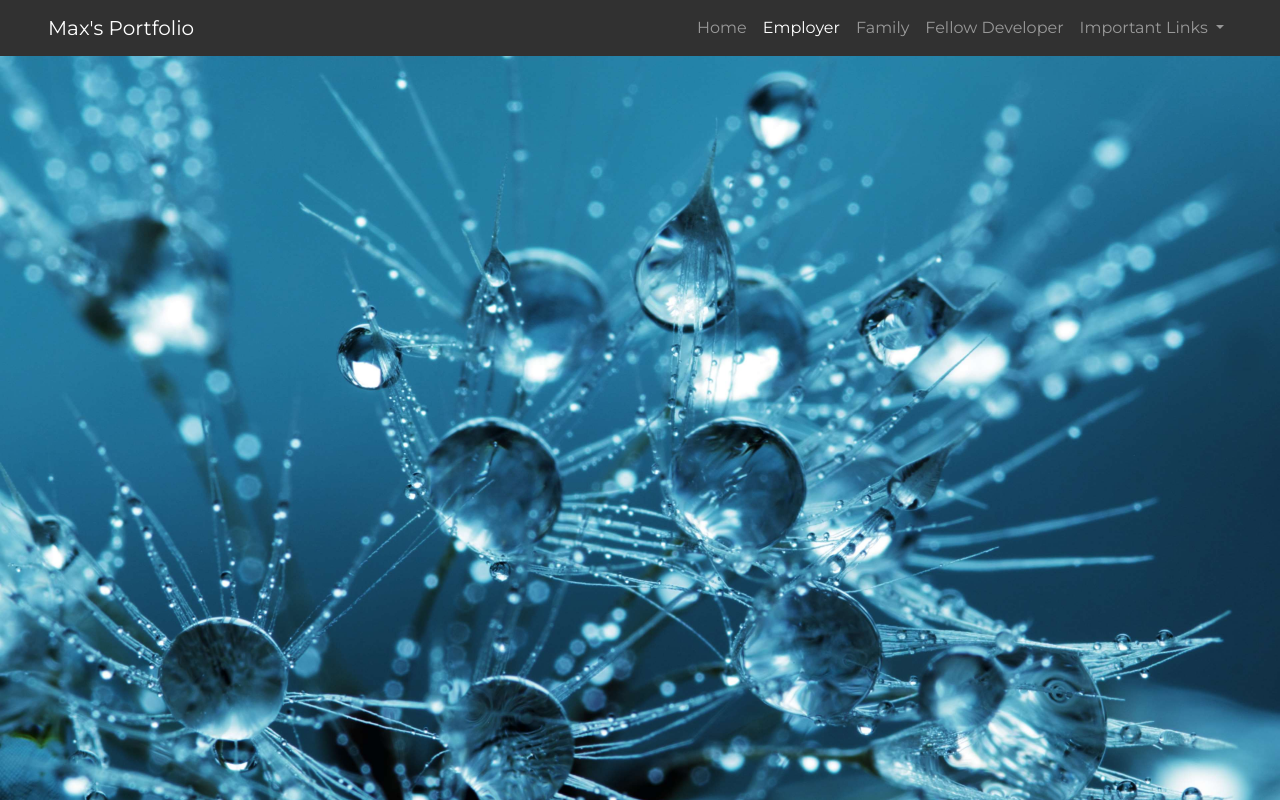
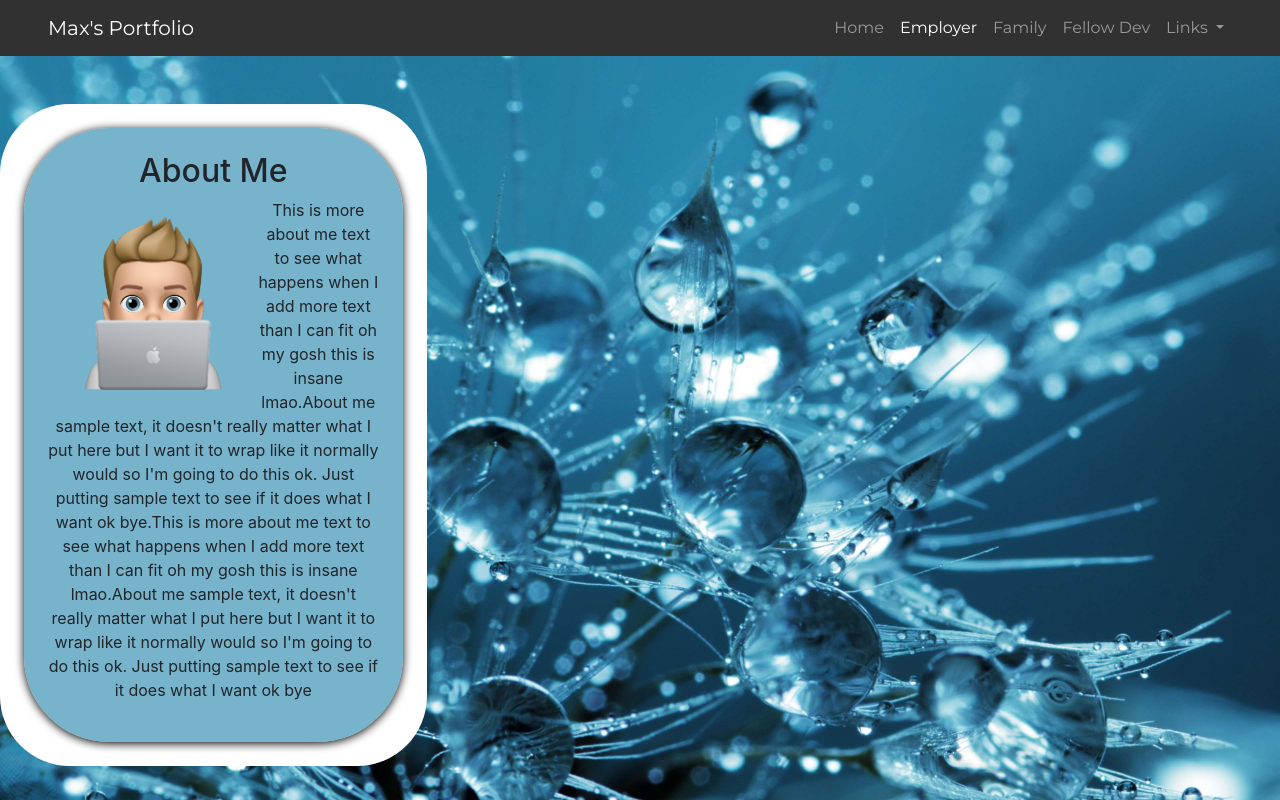
Before and after one commit to maxd66/advanced-portfolio, a plain HTML site: page employer.html in a window 1280 px wide. Drawn offline with nearby package versions, Linux system fonts and the light colour scheme.

Commit message:
added about me widget to employer page

```diff
--- a/assets/css/employerStyle.css
+++ b/assets/css/employerStyle.css
@@ -16,3 +16,28 @@ body, html {
 nav {
     font-family: 'Montserrat', monospace;
 }
+
+#outer-about-box {
+    background-color: white;
+    border-radius: 70px;
+}
+
+#inner-about-box {
+    background-color: #3991b4af;
+    border-radius: 85px;
+    box-shadow: 0px 1.5px 10px black;
+}
+
+#myPicture {
+    height: 200px;
+    width: auto;
+    float: left;
+    margin: 5px;
+}
+
+@media screen and (min-width: 700px) and (max-width: 1200px){
+    #myPicture {
+        position: relative;
+        bottom: 50px;
+    }
+}
--- a/employer.html
+++ b/employer.html
@@ -33,11 +33,11 @@
                   <a class="nav-link" href="#">Family</a>
                 </li>
                 <li class="nav-item">
-                    <a class="nav-link" href="#">Fellow Developer</a>
+                    <a class="nav-link" href="#">Fellow Dev</a>
                   </li>
                 <li class="nav-item dropdown">
                   <a class="nav-link dropdown-toggle" href="#" id="navbarDropdownMenuLink" role="button" data-toggle="dropdown" aria-haspopup="true" aria-expanded="false">
-                    Important Links
+                    Links
                   </a>
                   <div class="dropdown-menu" aria-labelledby="navbarDropdownMenuLink">
                     <a class="dropdown-item" href="#">Resume</a>
@@ -48,6 +48,15 @@
               </ul>
             </div>
           </nav>
+          <section id="outer-about-box" class="my-5 p-3 col-xl-4">
+            <div id="inner-about-box" class="text-center m-2 p-4">
+                <h2 class="about-me-head">About Me</h2>
+                <div>
+                    <img id="myPicture" src="./assets/images/avatar.png" alt="avatar/pic of me">
+                    <p>This is more about me text to see what happens when I add more text than I can fit oh my gosh this is insane lmao.About me sample text, it doesn't really matter what I put here but I want it to wrap like it normally would so I'm going to do this ok. Just putting sample text to see if it does what I want ok bye.This is more about me text to see what happens when I add more text than I can fit oh my gosh this is insane lmao.About me sample text, it doesn't really matter what I put here but I want it to wrap like it normally would so I'm going to do this ok. Just putting sample text to see if it does what I want ok bye</p>
+                </div>
+            </div>
+          </section>
     </div>
     <script src="https://code.jquery.com/jquery-3.5.1.slim.min.js" integrity="sha384-DfXdz2htPH0lsSSs5nCTpuj/zy4C+OGpamoFVy38MVBnE+IbbVYUew+OrCXaRkfj" crossorigin="anonymous"></script>
     <script src="https://cdn.jsdelivr.net/npm/bootstrap@4.5.3/dist/js/bootstrap.bundle.min.js" integrity="sha384-ho+j7jyWK8fNQe+A12Hb8AhRq26LrZ/JpcUGGOn+Y7RsweNrtN/tE3MoK7ZeZDyx" crossorigin="anonymous"></script>
```
Also changed, not shown: assets/images/avatar.png (added).
